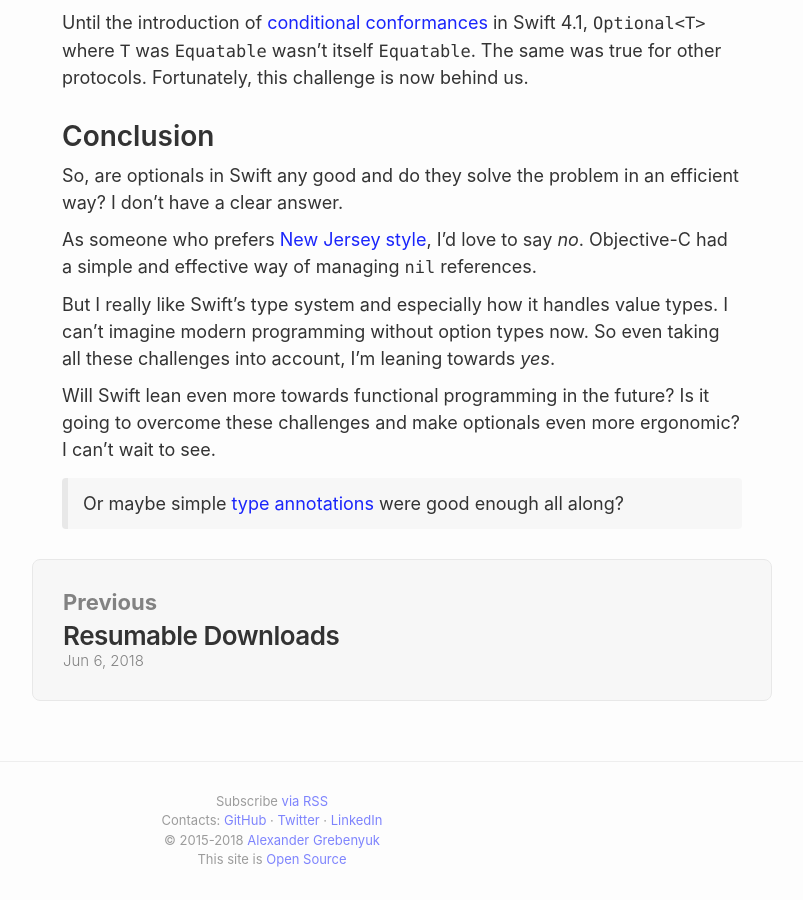
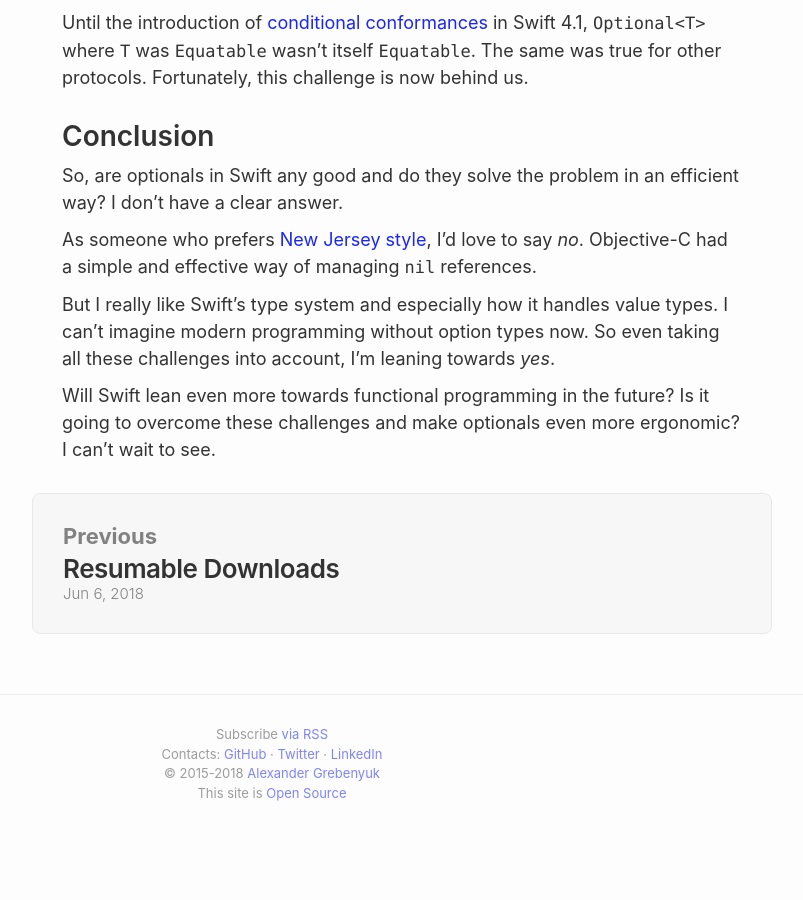
Before and after one commit to hyling/kean.github.io, a Jekyll site: the page built from _posts/2018-06-15-optionals-just-an-enum-or-maybe-not.markdown, in a window 1280 px wide and 900 px high, scrolled down 5584 px. Shown: the whole window, without its empty margins (368-1171 px from the left). Built offline with Jekyll 4.4.1, drawn with Linux system fonts in a browser that asks for light colours; comment, search, counter and statistics services are not loaded; after the commit the page ends 6417 px from its top, so only the background shows below that.

Commit message:
Update 2018-06-15-optionals-just-an-enum-or-maybe-not.markdown

```diff
--- a/_posts/2018-06-15-optionals-just-an-enum-or-maybe-not.markdown
+++ b/_posts/2018-06-15-optionals-just-an-enum-or-maybe-not.markdown
@@ -217,5 +217,3 @@ As someone who prefers [New Jersey style](https://en.wikipedia.org/wiki/Worse_is
 But I really like Swift's type system and especially how it handles value types. I can't imagine modern programming without option types now. So even taking all these challenges into account, I'm leaning towards _yes_.
 
 Will Swift lean even more towards functional programming in the future? Is it going to overcome these challenges and make optionals even more ergonomic? I can't wait to see.
-
-> Or maybe simple [type annotations](https://flow.org/en/) were good enough all along?
```
